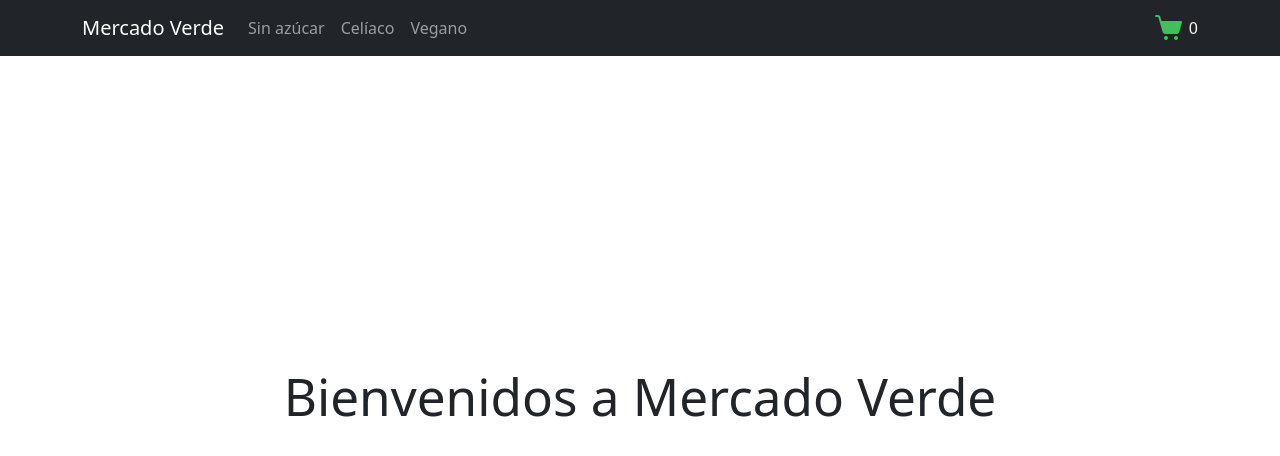
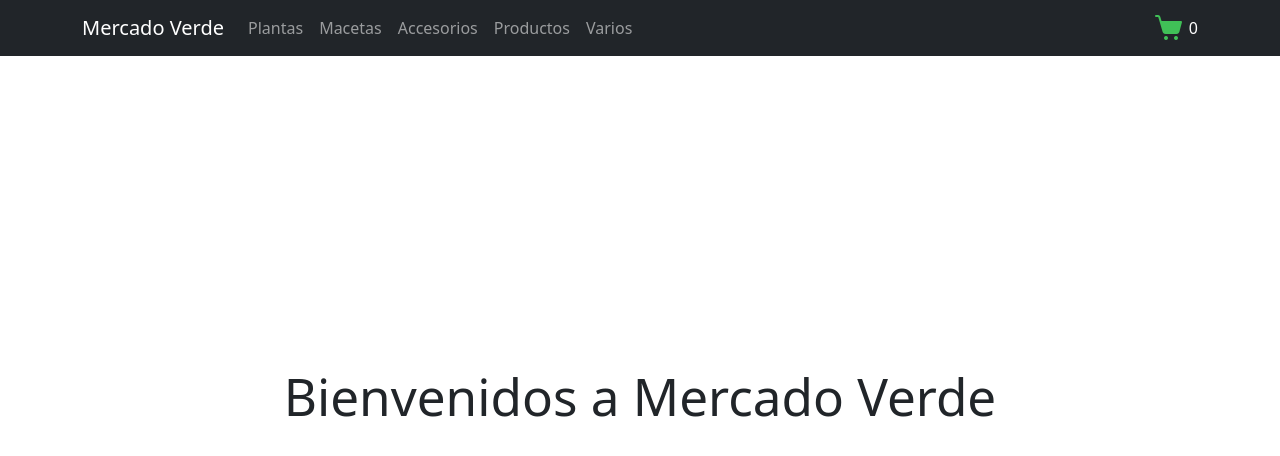
Before and after one commit to MariaNoelSilvera/mercadoverde-silvera, a React (Vite) app: page / in a window 1280 px wide. Shown: the top 456 px of the page. Built offline with nearby package versions, Linux system fonts and the light colour scheme.

Commit message:
Rename navBar links and ItemListContainer

```diff
--- a/src/components/NavBar/NavBar.jsx
+++ b/src/components/NavBar/NavBar.jsx
@@ -9,9 +9,11 @@ const NavBar = () => {
         <Navbar.Toggle aria-controls="basic-navbar-nav" />
         <Navbar.Collapse id="basic-navbar-nav">
           <Nav className="me-auto">
-            <Nav.Link href="#sugarFree">Sin azúcar</Nav.Link>
-            <Nav.Link href="#celiac">Celíaco</Nav.Link>
-            <Nav.Link href="#vegan">Vegano</Nav.Link>
+            <Nav.Link href="#plants">Plantas</Nav.Link>
+            <Nav.Link href="#pots">Macetas</Nav.Link>
+            <Nav.Link href="#accesories">Accesorios</Nav.Link>
+            <Nav.Link href="#products">Productos</Nav.Link>
+              <Nav.Link href="#misc">Varios</Nav.Link>
           </Nav>
           <CartWidget />
         </Navbar.Collapse>
```
